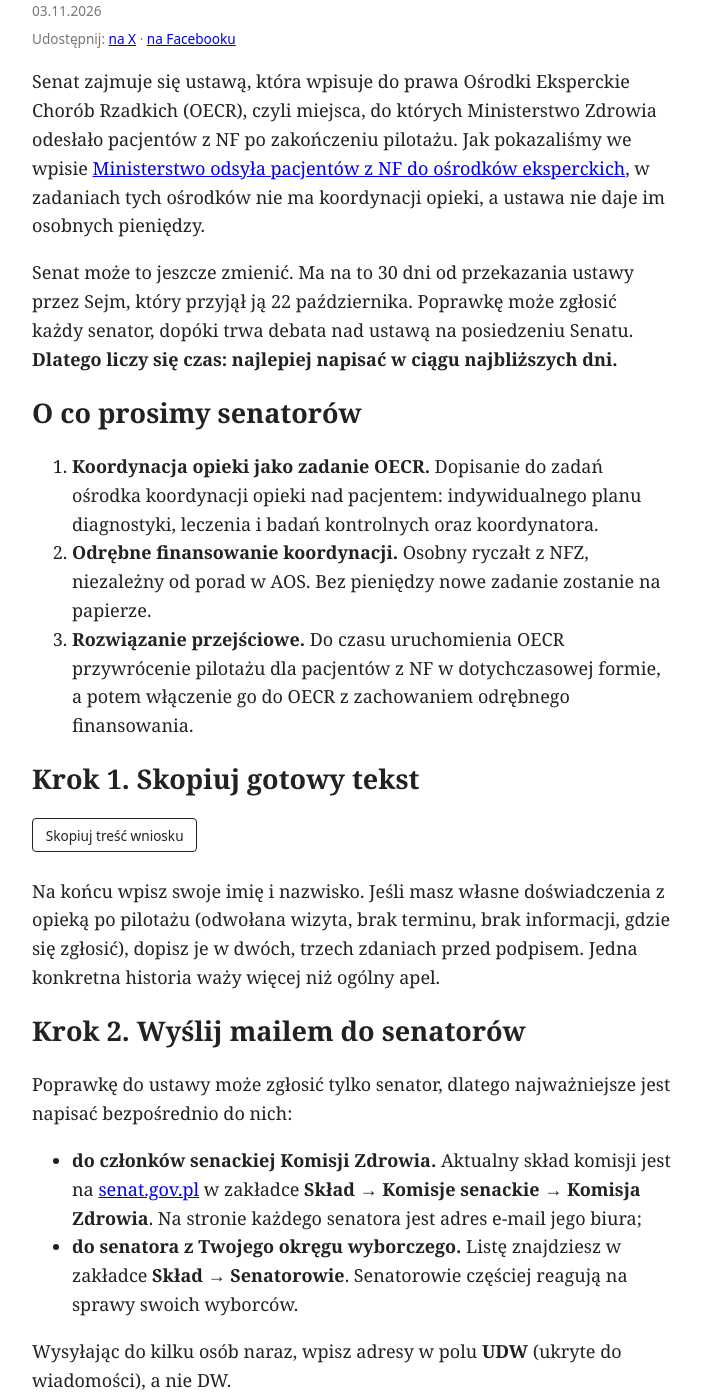
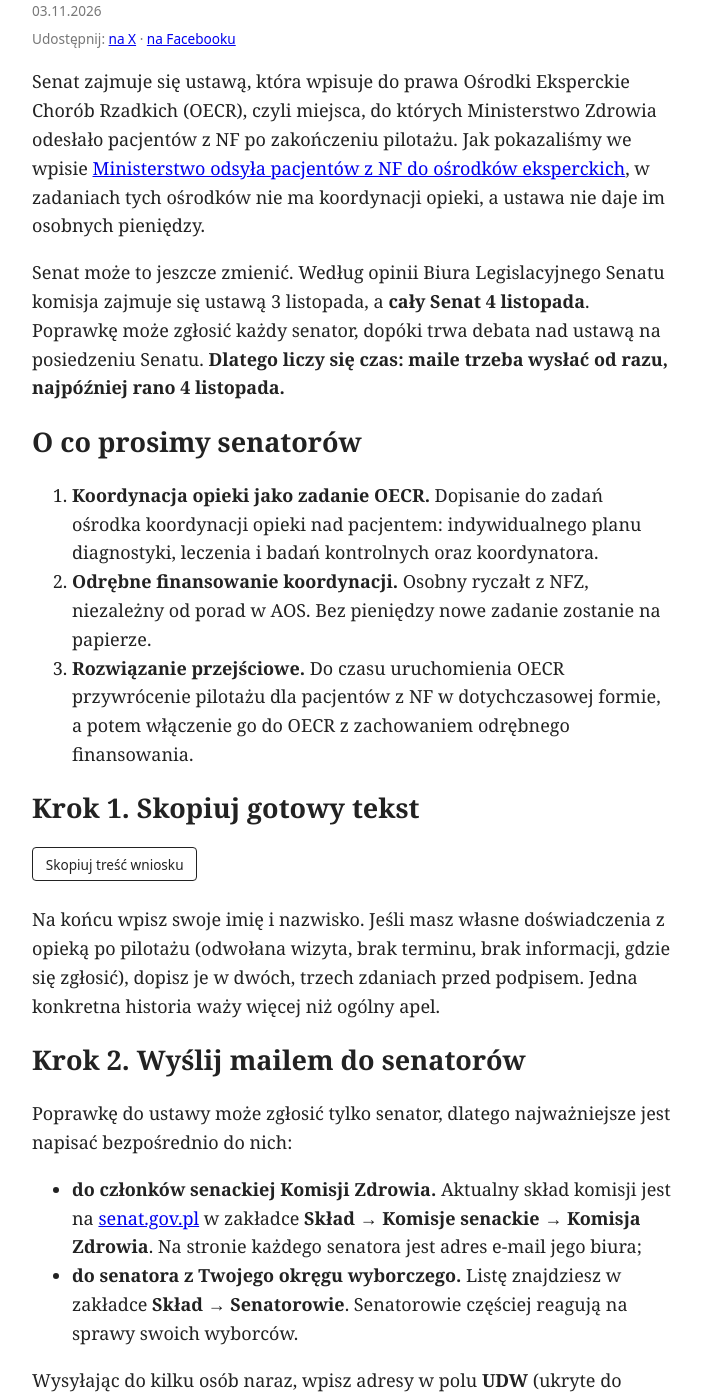
Before and after one commit to sylwiaeb/nf1news, a Jekyll site: the page built from index.html, in a window 1280 px wide and 1400 px high, scrolled down 204 px. Shown: the whole window, without its empty margins (288-990 px from the left). Built offline with Jekyll 4.4.1, drawn with Linux system fonts in a browser that asks for light colours; some of the changed text lies outside the part shown.

Commit message:
Termin: Senat głosuje 4 listopada
Co-Authored-By: Claude Opus 5.5 <noreply@anthropic.com>
Claude-Session: https://claude.ai/code/session_019jaYAUrvFxzDMrZaHzH4de

```diff
--- a/_posts/2026-11-03-osrodki-eksperckie-w-senacie.md
+++ b/_posts/2026-11-03-osrodki-eksperckie-w-senacie.md
@@ -37,7 +37,7 @@ Według ustawy status OECR to decyzja ministra, certyfikat i oznaczenie graficzn
 
 Eksperci, o których opinię poprosiła AOTMiT, napisali, że **pojedyncze skierowania do AOS bez finansowanego ryczałtu koordynacyjnego nie są rozwiązaniem równoważnym** dla opieki koordynowanej. Za włączeniem jej do koszyka świadczeń gwarantowanych opowiedziało się 100% opiniujących klinicystów. Szczegóły opisaliśmy we wpisie [Czarno na białym]({% post_url 2026-10-29-czarno-na-bialym-raport-aotmit %}).
 
-Odesłanie pacjentów do OECR nie rozwiązuje tego problemu, dopóki ośrodki nie mają zadania ani pieniędzy na koordynację. Ustawa jest teraz w Senacie, który może wprowadzić do niej poprawki.
+Odesłanie pacjentów do OECR nie rozwiązuje tego problemu, dopóki ośrodki nie mają zadania ani pieniędzy na koordynację. Ustawa jest teraz w Senacie, który może wprowadzić do niej poprawki. Senat ma się nią zająć na posiedzeniu 4 listopada.
 
 ## Pytania do Ministerstwa Zdrowia
 
--- a/_posts/2026-11-03-senat-uwagi-oecr.md
+++ b/_posts/2026-11-03-senat-uwagi-oecr.md
@@ -7,7 +7,7 @@ tweet: false
 
 Senat zajmuje się ustawą, która wpisuje do prawa Ośrodki Eksperckie Chorób Rzadkich (OECR), czyli miejsca, do których Ministerstwo Zdrowia odesłało pacjentów z NF po zakończeniu pilotażu. Jak pokazaliśmy we wpisie [Ministerstwo odsyła pacjentów z NF do ośrodków eksperckich]({% post_url 2026-11-03-osrodki-eksperckie-w-senacie %}), w zadaniach tych ośrodków nie ma koordynacji opieki, a ustawa nie daje im osobnych pieniędzy.
 
-Senat może to jeszcze zmienić. Ma na to 30 dni od przekazania ustawy przez Sejm, który przyjął ją 22 października. Poprawkę może zgłosić każdy senator, dopóki trwa debata nad ustawą na posiedzeniu Senatu. **Dlatego liczy się czas: najlepiej napisać w ciągu najbliższych dni.**
+Senat może to jeszcze zmienić. Według opinii Biura Legislacyjnego Senatu komisja zajmuje się ustawą 3 listopada, a **cały Senat 4 listopada**. Poprawkę może zgłosić każdy senator, dopóki trwa debata nad ustawą na posiedzeniu Senatu. **Dlatego liczy się czas: maile trzeba wysłać od razu, najpóźniej rano 4 listopada.**
 
 ## O co prosimy senatorów
 
@@ -35,7 +35,7 @@ Wysyłając do kilku osób naraz, wpisz adresy w polu **UDW** (ukryte do wiadomo
 Ten sam tekst wyślij do całej komisji:
 
 - e-mailem na adres **kz@senat.gov.pl**,
-- albo pocztą: **Komisja Zdrowia Senatu RP, Kancelaria Senatu, ul. Wiejska 6, 00-902 Warszawa** (list idzie kilka dni, a czasu jest mało, więc lepiej e-mail).
+- albo pocztą: **Komisja Zdrowia Senatu RP, Kancelaria Senatu, ul. Wiejska 6, 00-902 Warszawa** (list nie zdąży przed głosowaniem 4 listopada, więc wyślij e-mail).
 
 Dokumenty do ustawy: [opinia do ustawy z druku senackiego nr 895](https://www.senat.gov.pl/gfx/senat/pl/senatekspertyzy/8168/plik/895o.pdf) i [przebieg prac w Sejmie (druk nr 3141)](https://www.sejm.gov.pl/sejm10.nsf/PrzebiegProc.xsp?nr=3141).
 
```
